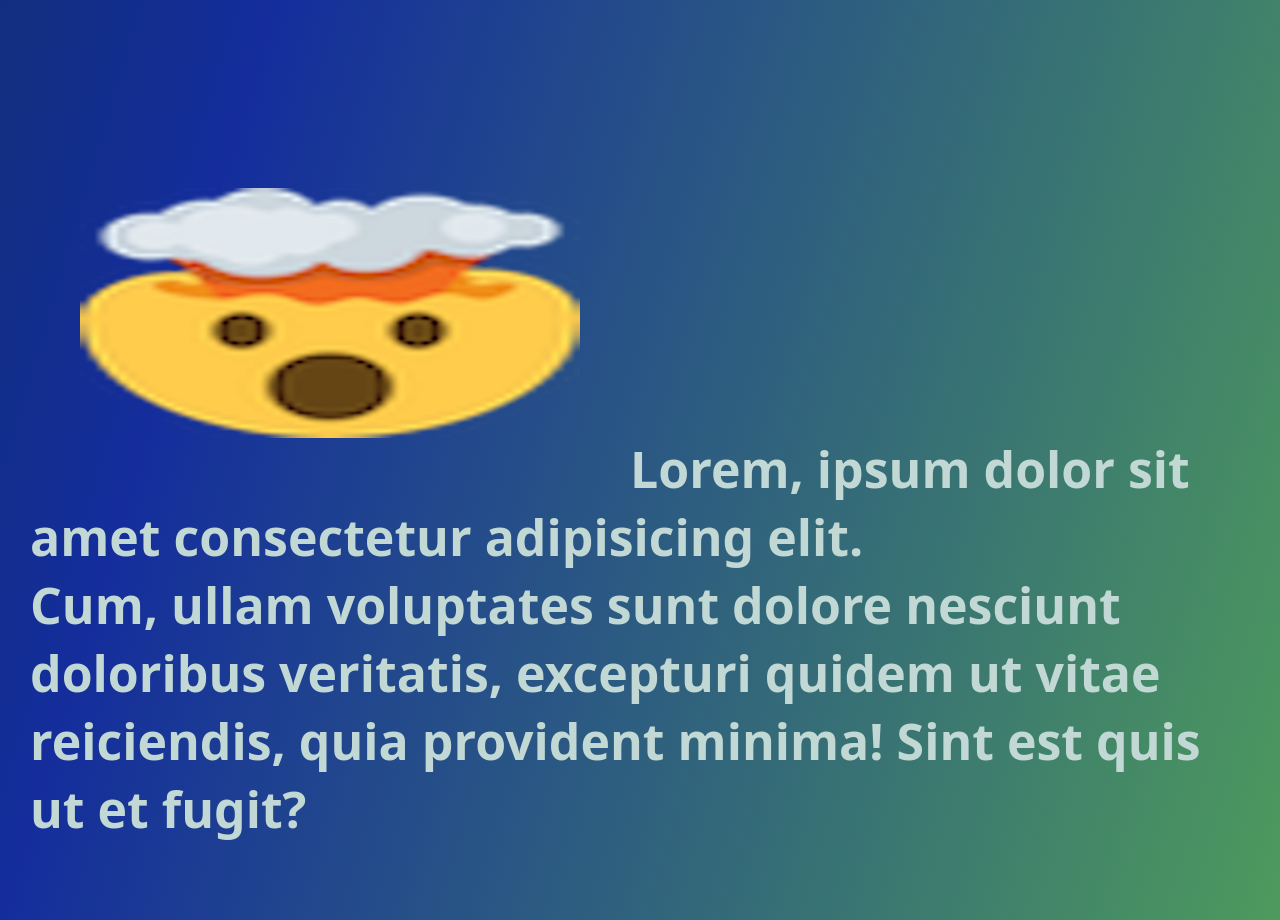
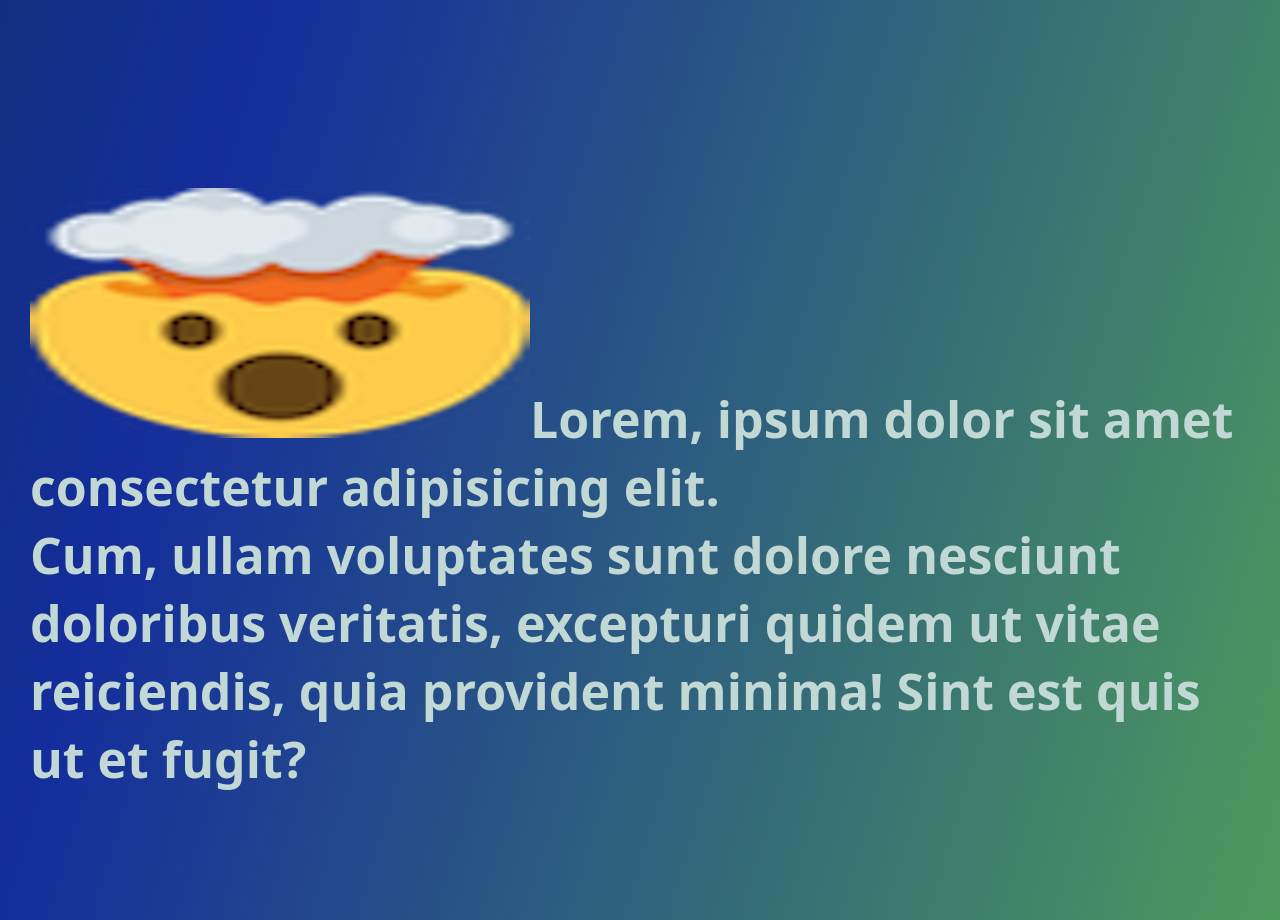
Before and after one commit to YSCJustin/wyk100, a plain HTML site: page index.html in a window 1280 px wide. Shown: the part 3380-4300 px from the top of the page. Drawn offline with Linux system fonts and the light colour scheme.

Commit message:
Removed padding

```diff
--- a/index.html
+++ b/index.html
@@ -26,7 +26,7 @@
         <h1 style="text-align:right">Lorem, ipsum dolor sit amet consectetur adipisicing elit. Cum, ullam voluptates sunt dolore nesciunt doloribus veritatis, excepturi quidem ut vitae reiciendis, quia provident minima! Sint est quis ut et fugit?</h1>
     </section>
     <section class="hidden">
-        <h1 style="text-align:left;"><img src="img/explode.png" style="width: 500px; height: 250px; padding: 50px;">Lorem, ipsum dolor sit amet consectetur adipisicing elit. <br>Cum, ullam voluptates sunt dolore nesciunt doloribus veritatis, excepturi quidem ut vitae reiciendis, quia provident minima! Sint est quis ut et fugit?</h1>
+        <h1 style="text-align:left;"><img src="img/explode.png" style="width: 500px; height: 250px;">Lorem, ipsum dolor sit amet consectetur adipisicing elit. <br>Cum, ullam voluptates sunt dolore nesciunt doloribus veritatis, excepturi quidem ut vitae reiciendis, quia provident minima! Sint est quis ut et fugit?</h1>
         <div class="hidden">
         </div>
     </section>
```
